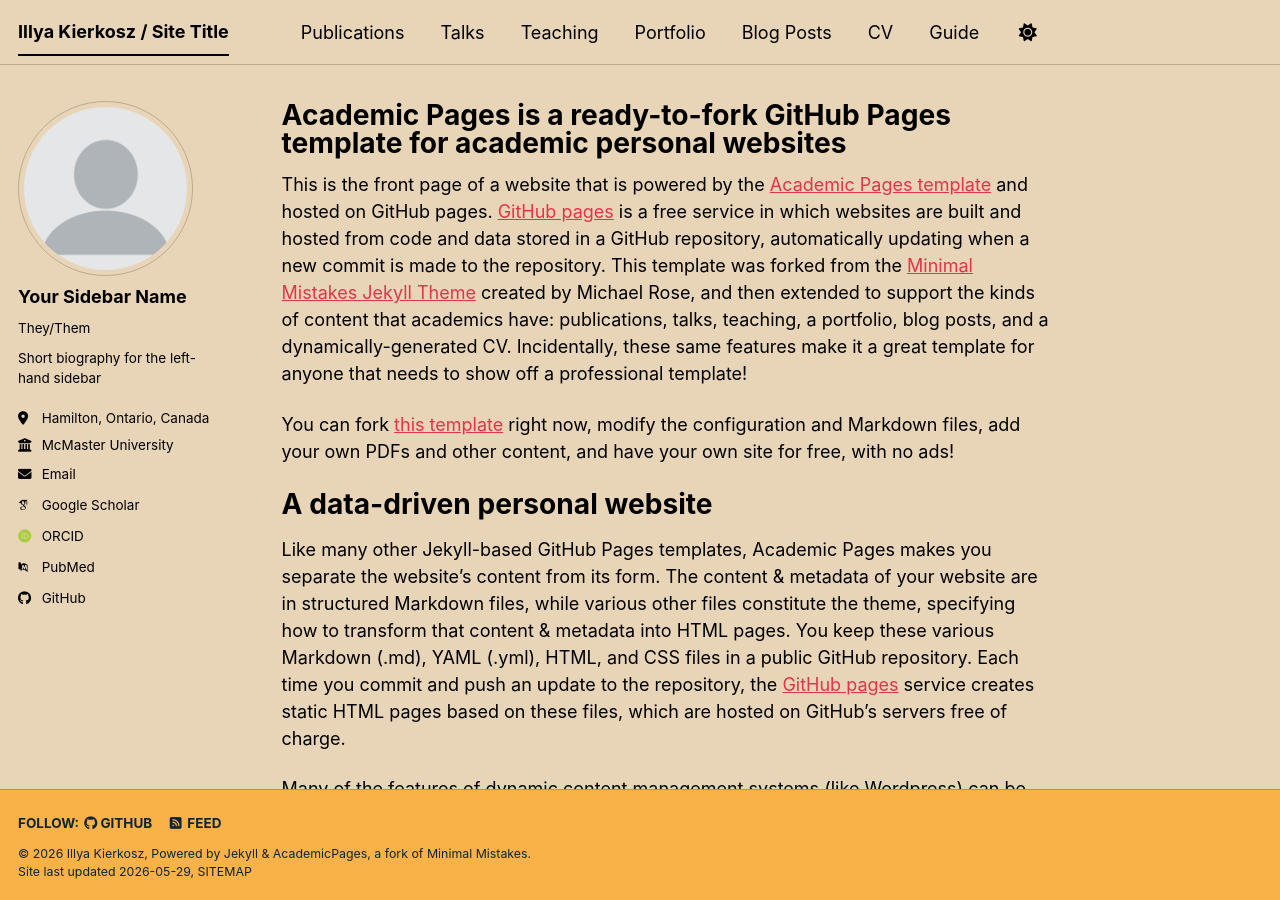
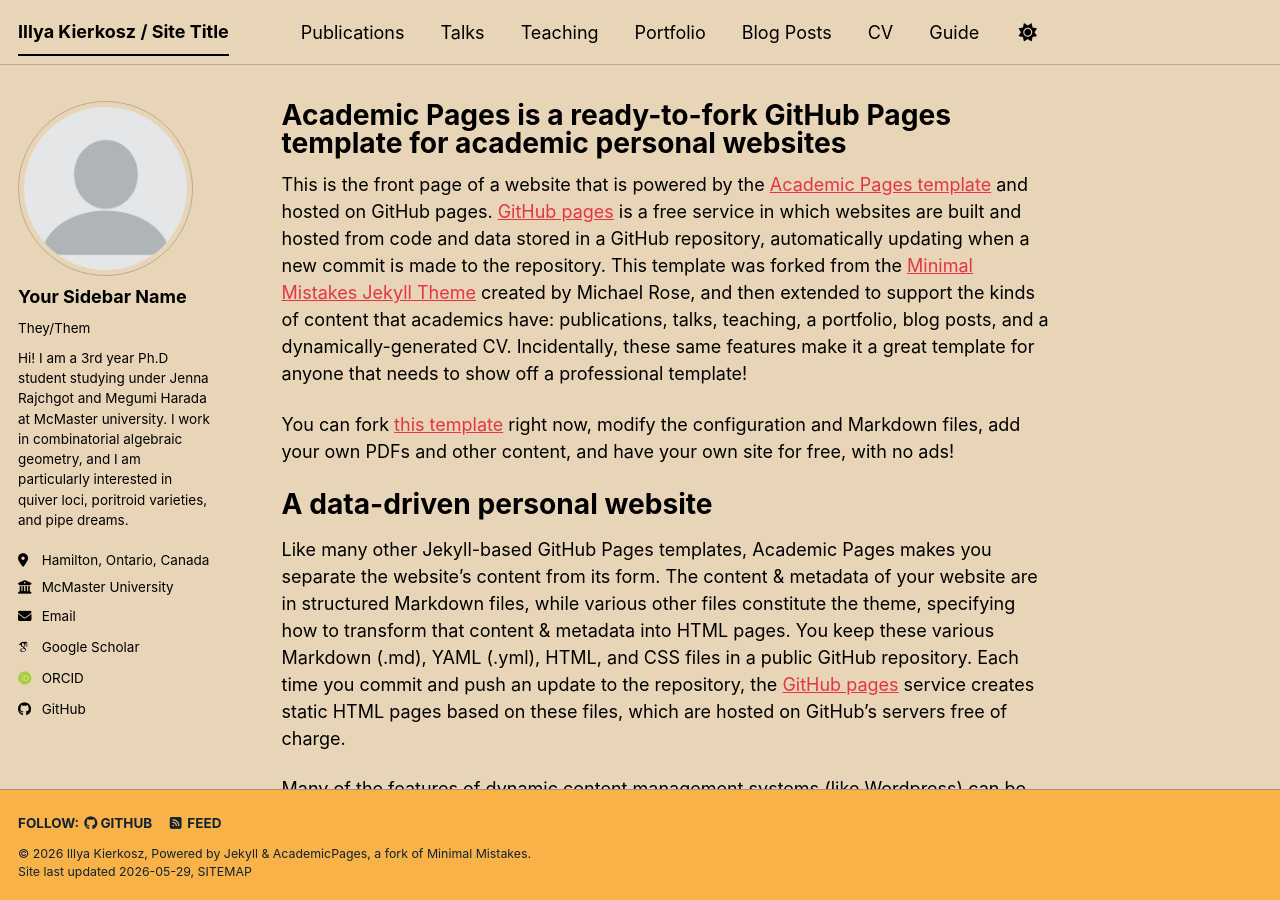
Before and after one commit to illyakierkosz/illyakierkosz.github.io, a Jekyll site: the page built from _pages/about.md, in a window 1280 px wide and 900 px high. Built offline with Jekyll 4.4.1, drawn with Linux system fonts in a browser that asks for light colours; some web fonts are replaced; a script bundle is joined from its source files by our own code; library files that are not in the unit come from our copies.

Commit message:
Update _config.yml
Updated bio

```diff
--- a/_config.yml
+++ b/_config.yml
@@ -25,8 +25,8 @@ author:
   # Biographic information
   avatar           : "profile.png"
   name             : "Your Sidebar Name"
-  pronouns         : "They/Them"# example: "she/her"
-  bio              : "Short biography for the left-hand sidebar"
+  pronouns         : "They/Them"
+  bio              : "Hi! I am a 3rd year Ph.D student studying under Jenna Rajchgot and Megumi Harada at McMaster university. I work in combinatorial algebraic geometry, and I am particularly interested in quiver loci, poritroid varieties, and pipe dreams."
   location         : "Hamilton, Ontario, Canada"
   employer         : "McMaster University"
   uri              : # URL
@@ -41,7 +41,7 @@ author:
   orcid            : "https://orcid.org/yourorcidurl"
   semantic         : # URL
   ssrn             : # URL
-  pubmed           : "https://www.ncbi.nlm.nih.gov/pubmed/?term=john+snow"
+  pubmed           :
   researchgate     : # URL
   scopus           : # URL
   zotero           : # URL
```
